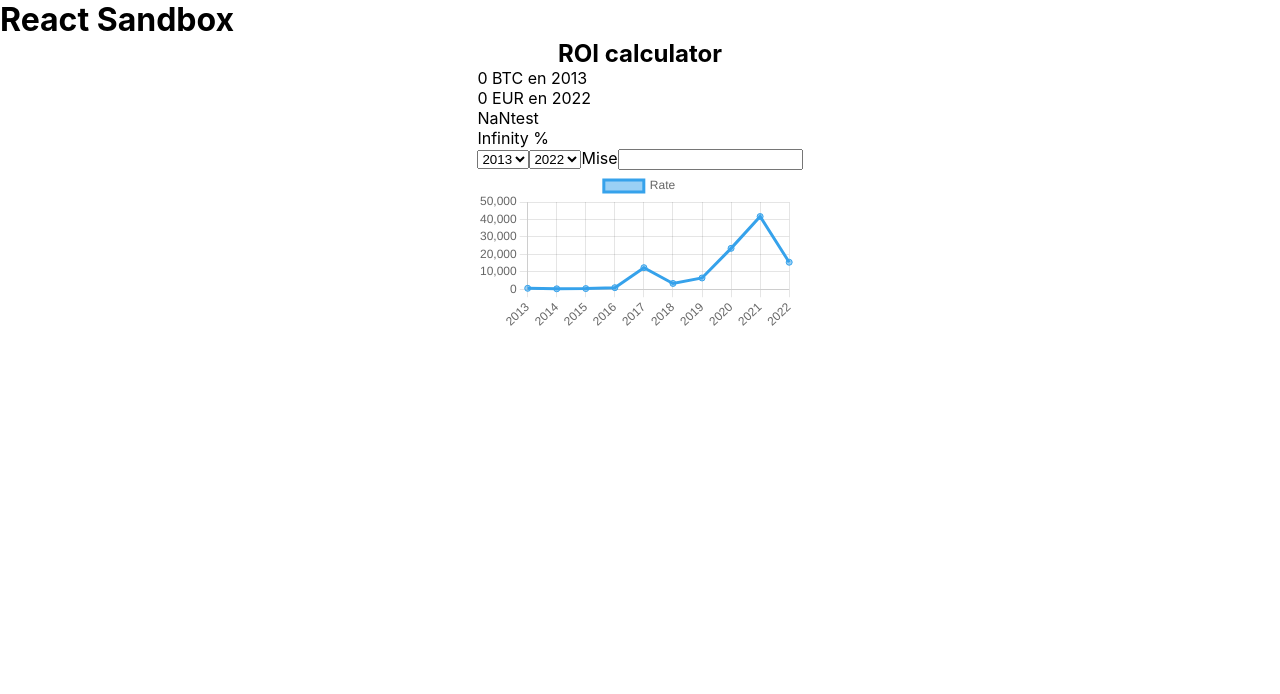
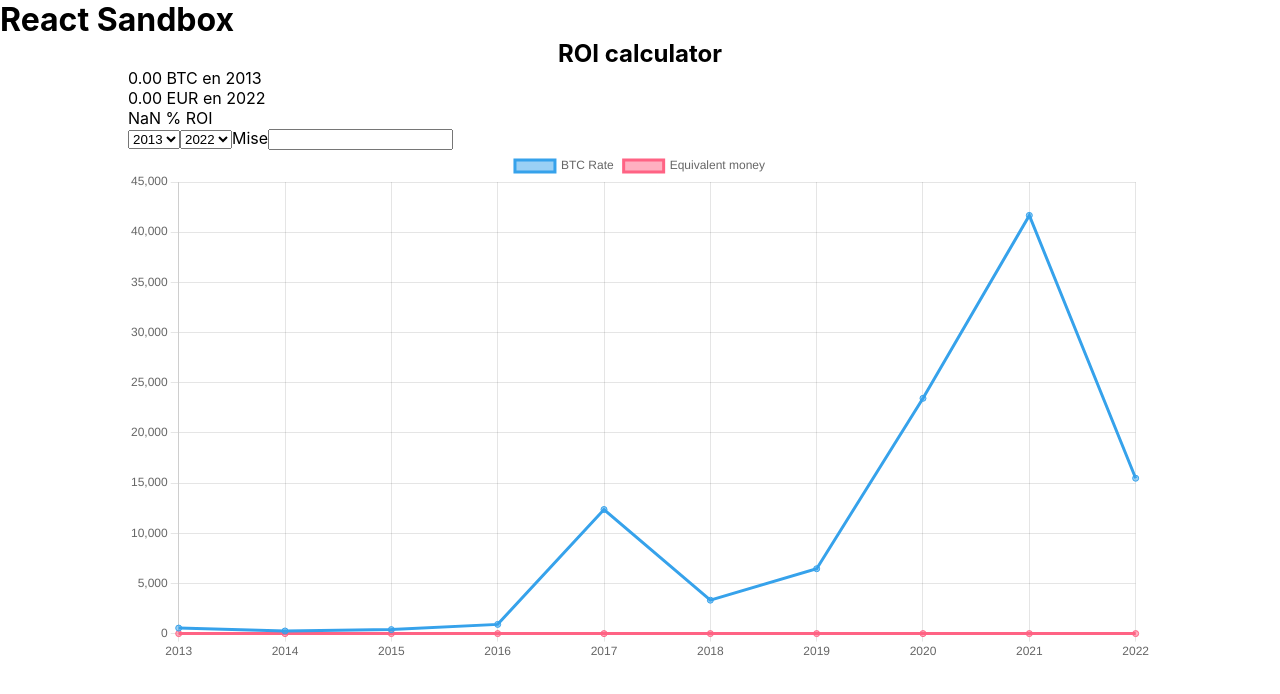
Before and after one commit to Dadagis/react-sandbox, a React (Create React App) app: page / in a window 1280 px wide. Shown: the top 694 px of the page. Built offline with nearby package versions, Linux system fonts and the light colour scheme.

Commit message:
:sparkles: roi && money equivalent graph

```diff
--- a/src/components/calculator.jsx
+++ b/src/components/calculator.jsx
@@ -1,6 +1,7 @@
 import React, { useEffect, useState } from 'react';
 import Chart from 'chart.js/auto';
 import axios from 'axios';
+import '../styles/calculator.scss';
 
 export default function Calculator() {
   const [chart, setChart] = useState(null);
@@ -33,8 +34,14 @@ export default function Calculator() {
         labels: rangeArray,
         datasets: [
           {
-            label: 'Rate',
+            label: 'BTC Rate',
             data: rangeArray.map((year) => revenue[year]),
+          },
+          {
+            label: 'Equivalent money',
+            data: rangeArray.map((year) =>
+              Math.round((baseIncome / revenue[startYear]) * revenue[year])
+            ),
           },
         ],
       },
@@ -50,10 +57,8 @@ export default function Calculator() {
     let newData = {};
     yearsArray.forEach((year) => {
       if (year in baseData || year in revenue) {
-        console.log('ON A LA DATA');
         newData[year] = baseData[year];
       } else {
-        console.log('ON A PAS LA DATA');
         axios
           .get(
             `https://api.coingecko.com/api/v3/coins/bitcoin/history?date=${formatDate(
@@ -112,27 +117,29 @@ export default function Calculator() {
     if (rangeArray.length > 0 && Object.keys(revenue).length > 0) {
       generateChart();
     }
-  }, [revenue, dataFetched]);
+  }, [revenue, dataFetched, baseIncome]);
 
   useEffect(() => {
     populateRangeArray();
   }, [startYear, endYear]);
 
   return (
-    <div>
+    <div className="calculator">
       <p>
-        {baseIncome / revenue[startYear]} BTC en {startYear}
+        {(baseIncome / revenue[startYear]).toFixed(2)} BTC en {startYear}
       </p>
       <p>
-        {(baseIncome / revenue[startYear]) * revenue[endYear]} EUR en {endYear}
+        {((baseIncome / revenue[startYear]) * revenue[endYear]).toFixed(2)} EUR
+        en {endYear}
       </p>
       <p>
-        {(((baseIncome / revenue[startYear]) * revenue[endYear] - baseIncome) /
-          baseIncome) *
-          100}
-        test
+        {Math.round(
+          (((baseIncome / revenue[startYear]) * revenue[endYear] - baseIncome) /
+            baseIncome) *
+            100
+        )}{' '}
+        % ROI
       </p>
-      <p>{((revenue[endYear] - revenue[startYear]) / baseIncome) * 100} %</p>
       <select
         name="dropdown-years"
         id="dropdown-years-start"
--- /dev/null
+++ b/src/styles/calculator.scss
@@ -0,0 +1,3 @@
+.calculator {
+  width: 80vw;
+}
```
